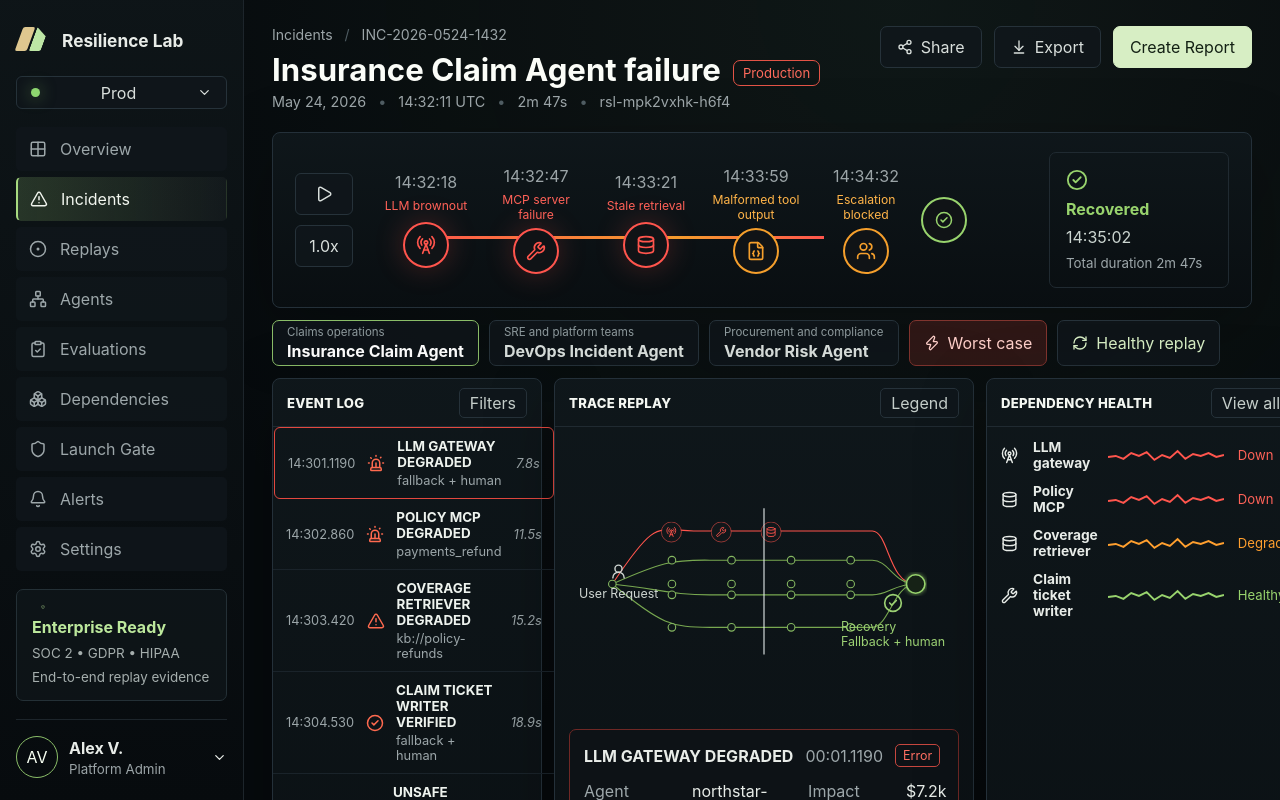
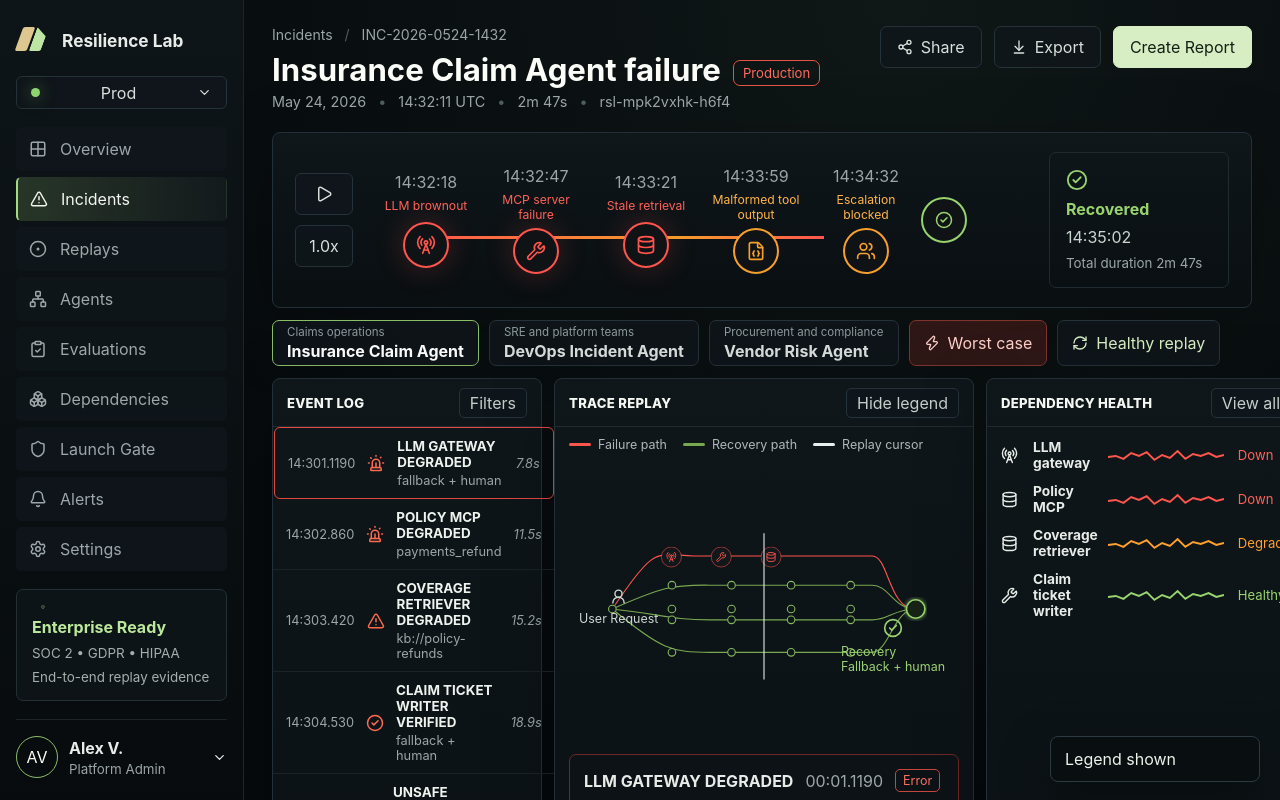
Before and after one commit to Vt01nft/resilience-lab, a React (Vite) app: page / in a window 1280 px wide. Both pictures are taken after a click on the button "Legend". Shown: the top 800 px of the page. Built offline with nearby package versions, Linux system fonts and the light colour scheme.

Commit message:
Wire all console controls

```diff
--- a/src/App.css
+++ b/src/App.css
@@ -585,6 +585,40 @@ h1 {
   background: rgba(14, 19, 22, 0.92);
 }
 
+.legend-bar {
+  display: flex;
+  gap: 16px;
+  flex-wrap: wrap;
+  padding: 10px 14px 0;
+  color: #aeb9b6;
+  font-size: 0.78rem;
+}
+
+.legend-bar span {
+  display: inline-flex;
+  align-items: center;
+  gap: 7px;
+}
+
+.legend-bar i {
+  width: 22px;
+  height: 3px;
+  border-radius: 999px;
+  display: inline-block;
+}
+
+.legend-red {
+  background: #ff554d;
+}
+
+.legend-green {
+  background: #78a850;
+}
+
+.legend-cursor {
+  background: #e7eeee;
+}
+
 .detail-card > div {
   display: flex;
   align-items: center;
@@ -813,6 +847,51 @@ h1 {
   color: #98d36d;
 }
 
+.gate-criteria-panel {
+  margin-top: 12px;
+}
+
+.criteria-grid {
+  display: grid;
+  grid-template-columns: repeat(4, minmax(0, 1fr));
+  gap: 12px;
+  padding: 14px;
+}
+
+.criteria-grid article {
+  min-height: 82px;
+  padding: 13px;
+  border: 1px solid #27323a;
+  border-radius: 7px;
+  background: rgba(255, 255, 255, 0.03);
+  display: grid;
+  align-content: center;
+  gap: 7px;
+}
+
+.criteria-grid strong {
+  color: #f5faf4;
+}
+
+.criteria-grid span {
+  color: #a9d98a;
+}
+
+.toast {
+  position: fixed;
+  right: 20px;
+  bottom: 18px;
+  z-index: 20;
+  min-width: 210px;
+  max-width: min(380px, calc(100vw - 40px));
+  padding: 12px 14px;
+  border: 1px solid #2d3a42;
+  border-radius: 8px;
+  color: #eaf3ea;
+  background: rgba(10, 15, 18, 0.96);
+  box-shadow: 0 16px 50px rgba(0, 0, 0, 0.35);
+}
+
 @media (max-width: 1260px) {
   .app-shell {
     grid-template-columns: 1fr;
@@ -882,7 +961,8 @@ h1 {
   .context-panel dl,
   .dependency-list article,
   .gate-grid,
-  .readiness-steps {
+  .readiness-steps,
+  .criteria-grid {
     grid-template-columns: 1fr;
   }
 
--- a/src/App.tsx
+++ b/src/App.tsx
@@ -65,7 +65,7 @@ const failureIcons: Record<FailureKey, typeof RadioTower> = {
 
 const navItems = [
   { label: 'Overview', icon: Grid2X2 },
-  { label: 'Incidents', icon: AlertTriangle, active: true },
+  { label: 'Incidents', icon: AlertTriangle },
   { label: 'Replays', icon: CircleDot },
   { label: 'Agents', icon: Network },
   { label: 'Evaluations', icon: ClipboardCheck },
@@ -81,6 +81,15 @@ const judgeDemoFailures: FailureKey[] = ['model', 'mcp', 'retrieval', 'handoff']
 function App() {
   const startsInJudgeMode = new URLSearchParams(window.location.search).get('demo') === 'judge'
   const [scenarioId, setScenarioId] = useState(startsInJudgeMode ? 'claims' : scenarios[0].id)
+  const [activeNav, setActiveNav] = useState('Incidents')
+  const [environment, setEnvironment] = useState<'Prod' | 'Staging'>('Prod')
+  const [playbackSpeed, setPlaybackSpeed] = useState(1)
+  const [showCriticalOnly, setShowCriticalOnly] = useState(false)
+  const [showLegend, setShowLegend] = useState(false)
+  const [showAllDependencies, setShowAllDependencies] = useState(false)
+  const [noteCount, setNoteCount] = useState(0)
+  const [showGateCriteria, setShowGateCriteria] = useState(false)
+  const [toast, setToast] = useState('Ready')
   const [failures, setFailures] = useState<Set<FailureKey>>(
     () => new Set(startsInJudgeMode ? judgeDemoFailures : ['model', 'mcp', 'retrieval']),
   )
@@ -99,6 +108,12 @@ function App() {
   const activeSession = sessions[0] ?? previewSession
   const improvement = hardenedSession.score - activeSession.score
   const activeFailures = new Set(activeSession.failures)
+  const eventSteps = activeSession.timeline
+    .slice(2)
+    .filter((step) => !showCriticalOnly || step.status === 'fail' || step.status === 'warn')
+  const dependencyRows = showAllDependencies
+    ? activeSession.dependencyHealth
+    : activeSession.dependencyHealth.slice(0, 4)
   const incidentCode =
     selectedScenario.id === 'incident'
       ? 'INC-2026-0524-1843'
@@ -119,6 +134,7 @@ function App() {
         next.add(key)
       }
       setCopyState('idle')
+      setToast(`${failureLabels[key]} ${next.has(key) ? 'enabled' : 'disabled'}`)
       return next
     })
   }
@@ -127,18 +143,21 @@ function App() {
     const session = createReplaySession(selectedScenario, nextFailures)
     setSessions((current) => [session, ...current].slice(0, 8))
     setCopyState('idle')
+    setToast(`Replay captured: ${session.score}/100`)
   }
 
   function runWorstCase() {
     const worstCase = new Set<FailureKey>(allFailureKeys)
     setFailures(worstCase)
     runReplay(worstCase)
+    setToast('Worst-case replay captured')
   }
 
   function resetHealthy() {
     const healthy = new Set<FailureKey>()
     setFailures(healthy)
     runReplay(healthy)
+    setToast('Healthy baseline captured')
   }
 
   function startJudgeDemo() {
@@ -149,11 +168,14 @@ function App() {
     const session = createReplaySession(scenario, demoFailures)
     setSessions((current) => [session, ...current].slice(0, 8))
     setCopyState('idle')
+    setActiveNav('Incidents')
+    setToast('Judge demo loaded')
   }
 
   async function copyReport() {
     const copied = await writeClipboard(activeSession.report)
     setCopyState(copied ? 'copied' : 'blocked')
+    setToast(copied ? 'Report copied to clipboard' : 'Clipboard blocked by browser')
   }
 
   function downloadReport() {
@@ -165,6 +187,19 @@ function App() {
     link.download = `${activeSession.id.toLowerCase()}-resilience-report.json`
     link.click()
     URL.revokeObjectURL(url)
+    setToast('JSON report exported')
+  }
+
+  function cyclePlaybackSpeed() {
+    const speeds = [0.5, 1, 1.5, 2]
+    const next = speeds[(speeds.indexOf(playbackSpeed) + 1) % speeds.length]
+    setPlaybackSpeed(next)
+    setToast(`Replay speed set to ${next}x`)
+  }
+
+  function addNote() {
+    setNoteCount((current) => current + 1)
+    setToast('Operator note attached to replay')
   }
 
   return (
@@ -178,9 +213,17 @@ function App() {
           <strong>Resilience Lab</strong>
         </div>
 
-        <button className="environment-select" type="button">
+        <button
+          className="environment-select"
+          type="button"
+          onClick={() => {
+            const next = environment === 'Prod' ? 'Staging' : 'Prod'
+            setEnvironment(next)
+            setToast(`Environment set to ${next}`)
+          }}
+        >
           <span />
-          Prod
+          {environment}
           <ChevronDown size={15} />
         </button>
 
@@ -188,7 +231,15 @@ function App() {
           {navItems.map((item) => {
             const Icon = item.icon
             return (
-              <button className={item.active ? 'active' : ''} type="button" key={item.label}>
+              <button
+                className={activeNav === item.label ? 'active' : ''}
+                type="button"
+                key={item.label}
+                onClick={() => {
+                  setActiveNav(item.label)
+                  setToast(`${item.label} selected`)
+                }}
+              >
                 <Icon size={18} />
                 {item.label}
               </button>
@@ -246,7 +297,7 @@ function App() {
             <button type="button" data-testid="run-replay" onClick={() => runReplay()} aria-label="Run replay">
               <Play size={18} />
             </button>
-            <button type="button">1.0x</button>
+              <button type="button" onClick={cyclePlaybackSpeed}>{playbackSpeed.toFixed(1)}x</button>
           </div>
           <div className="incident-line">
             {allFailureKeys.map((key, index) => {
@@ -308,9 +359,16 @@ function App() {
 
         <section className="dashboard-grid">
           <section className="panel event-log">
-            <PanelHeader title="Event log" action="Filters" />
+            <PanelHeader
+              title="Event log"
+              action={showCriticalOnly ? 'All events' : 'Filters'}
+              onAction={() => {
+                setShowCriticalOnly((current) => !current)
+                setToast(showCriticalOnly ? 'Showing all events' : 'Showing critical events')
+              }}
+            />
             <div className="event-list">
-              {activeSession.timeline.slice(2).map((step, index) => {
+              {eventSteps.map((step, index) => {
                 const Icon = statusIcon[step.status]
                 return (
                   <article className={index === 0 ? 'selected' : ''} key={`${step.at}-${step.label}`}>
@@ -325,14 +383,28 @@ function App() {
                 )
               })}
             </div>
-            <button className="note-button" type="button">
+            <button className="note-button" type="button" onClick={addNote}>
               <Copy size={15} />
-              Add Note
+              {noteCount ? `${noteCount} Note${noteCount > 1 ? 's' : ''}` : 'Add Note'}
             </button>
           </section>
 
           <section className="panel trace-panel">
-            <PanelHeader title="Trace replay" action="Legend" />
+            <PanelHeader
+              title="Trace replay"
+              action={showLegend ? 'Hide legend' : 'Legend'}
+              onAction={() => {
+                setShowLegend((current) => !current)
+                setToast(showLegend ? 'Legend hidden' : 'Legend shown')
+              }}
+            />
+            {showLegend ? (
+              <div className="legend-bar">
+                <span><i className="legend-red" /> Failure path</span>
+                <span><i className="legend-green" /> Recovery path</span>
+                <span><i className="legend-cursor" /> Replay cursor</span>
+              </div>
+            ) : null}
             <TraceReplay activeSession={activeSession} />
             <div className="detail-card">
               <div>
@@ -352,9 +424,16 @@ function App() {
           </section>
 
           <section className="panel dependency-panel">
-            <PanelHeader title="Dependency health" action="View all" />
+            <PanelHeader
+              title="Dependency health"
+              action={showAllDependencies ? 'Collapse' : 'View all'}
+              onAction={() => {
+                setShowAllDependencies((current) => !current)
+                setToast(showAllDependencies ? 'Dependency list collapsed' : 'All dependencies shown')
+              }}
+            />
             <div className="dependency-list">
-              {activeSession.dependencyHealth.map((dependency, index) => {
+              {dependencyRows.map((dependency, index) => {
                 const Icon = healthIcon(index)
                 return (
                   <article className={dependency.status} key={dependency.name}>
@@ -425,13 +504,19 @@ function App() {
                 <small>{improvement > 0 ? `+${improvement} point recovery` : 'Reliability SLOs met'}</small>
               </article>
             </div>
-            <button type="button" onClick={downloadReport}>
+            <button
+              type="button"
+              onClick={() => {
+                setShowGateCriteria(true)
+                setToast('Gate criteria opened')
+              }}
+            >
               View Gate Criteria
             </button>
           </section>
 
           <section className="panel report-panel">
-            <PanelHeader title="Evidence report" action="JSON" />
+            <PanelHeader title="Evidence report" action="JSON" onAction={downloadReport} />
             <pre>{activeSession.report}</pre>
           </section>
 
@@ -447,16 +532,45 @@ function App() {
             </div>
           </section>
         </section>
+
+        {showGateCriteria ? (
+          <section className="panel gate-criteria-panel">
+            <PanelHeader
+              title="Gate criteria"
+              action="Close"
+              onAction={() => {
+                setShowGateCriteria(false)
+                setToast('Gate criteria closed')
+              }}
+            />
+            <div className="criteria-grid">
+              <article><strong>Minimum score</strong><span>68/100</span></article>
+              <article><strong>Unsupported claims</strong><span>0 allowed</span></article>
+              <article><strong>Fallback route</strong><span>Required</span></article>
+              <article><strong>Human handoff</strong><span>Context packet required</span></article>
+            </div>
+          </section>
+        ) : null}
+
+        <div className="toast" role="status">{toast}</div>
       </section>
     </main>
   )
 }
 
-function PanelHeader({ title, action }: { title: string; action?: string }) {
+function PanelHeader({
+  title,
+  action,
+  onAction,
+}: {
+  title: string
+  action?: string
+  onAction?: () => void
+}) {
   return (
     <header className="panel-header">
       <h2>{title}</h2>
-      {action ? <button type="button">{action}</button> : null}
+      {action ? <button type="button" onClick={onAction}>{action}</button> : null}
     </header>
   )
 }
```
